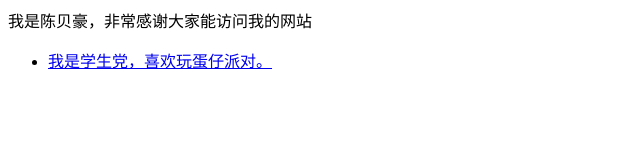
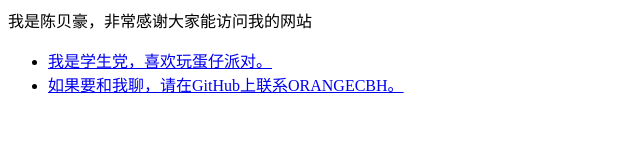
Before and after one commit to ORANGECBH/ORANGECBH.github.io, a plain HTML site: page index.html in a window 1280 px wide. Shown: the whole page, without its empty margins (0-640 px from the left). Drawn offline with Linux system fonts and the light colour scheme.

Commit message:
Update index.html

```diff
--- a/index.html
+++ b/index.html
@@ -1,5 +1,5 @@
 <p>我是陈贝豪，非常感谢大家能访问我的网站</p>
 <ul>
-
-  <li> <a href="http://party.163.com">我是学生党，喜欢玩蛋仔派对。</a> </li>
+  <li> <a href="http://party.163.com/">我是学生党，喜欢玩蛋仔派对。</a> </li>
+  <li> <a href="http://github.com/">如果要和我聊，请在GitHub上联系ORANGECBH。</a> </li>
 </ul>
```
